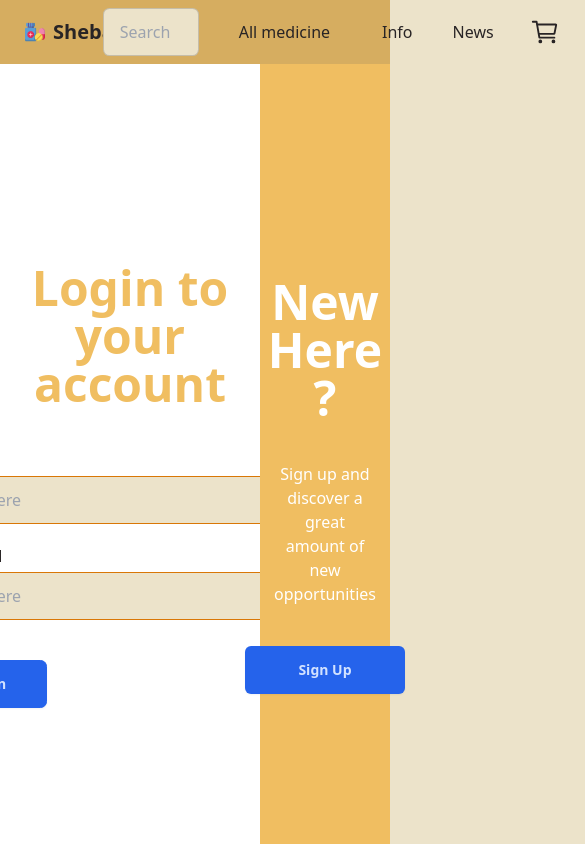
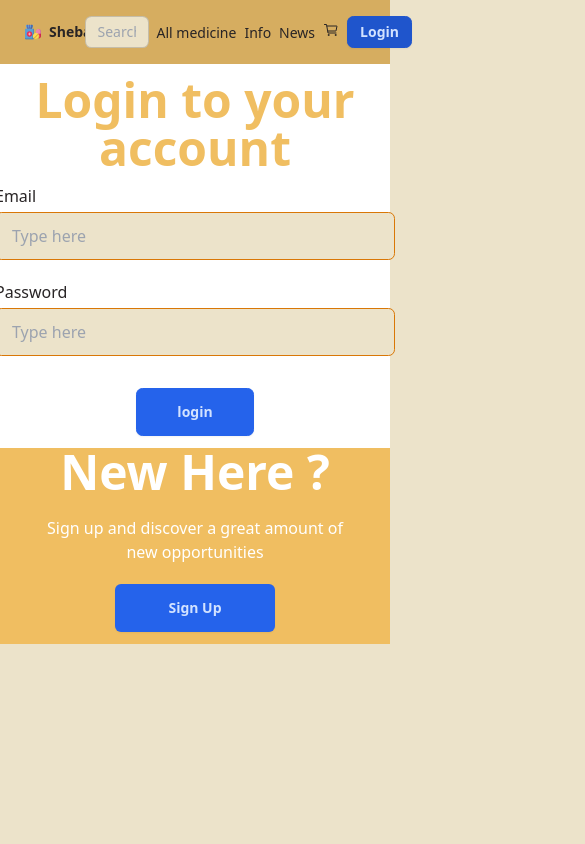
Before and after one commit to NafisOfficial/Sheba-clint, a React (Vite) app: page /login in a window 390 px wide. Shown: the top 844 px of the page, 585 px wide, since content can reach past the window. Built offline with nearby package versions, Linux system fonts and the light colour scheme; no server answers.

Commit message:
responsive1

```diff
--- a/src/Component/Home/Generic/Generic.jsx
+++ b/src/Component/Home/Generic/Generic.jsx
@@ -2,7 +2,7 @@ import GenericCard from '../GenericCard/GenericCard';
 
 const Generic = () => {
     return (
-        <div className='ms-4 grid grid-cols-3 gap-5'>
+        <div className='ms-4 grid md:grid-cols-3 grid-cols-1 gap-5'>
            <GenericCard name={"Paracetamol"}/>
            <GenericCard name={"Amoxicillin"}/>
            <GenericCard name={"Metronidazole"}/>
--- a/src/Component/Home/MostOrdered/MostOrdered.jsx
+++ b/src/Component/Home/MostOrdered/MostOrdered.jsx
@@ -11,7 +11,7 @@ const MostOrdered = () => {
     },[])
 
     return (
-        <div className="grid grid-cols-4 ">
+        <div className="grid md:grid-cols-4 grid-cols-2">
             {druglist.map(drug=><DrugCard key={drug._id} data={drug}/>)}
         </div>
     );
--- a/src/Component/Home/Offered/Offered.jsx
+++ b/src/Component/Home/Offered/Offered.jsx
@@ -1,4 +1,4 @@
-import React, { useEffect, useState } from 'react';
+import { useEffect, useState } from 'react';
 import DrugCard from '../../Shared/DrugCard/DrugCard';
 
 const Offered = () => {
@@ -14,7 +14,7 @@ const Offered = () => {
         .then(data=>setOfferedProduct(data))
     },[])
     return (
-        <div className='grid grid-cols-4'>
+        <div className='grid md:grid-cols-4 grid-cols-2'>
            {offeredProduts?.map(data=><DrugCard key={data._id} data={data} offer={offer}/>)}
         </div>
     );
--- a/src/Component/Shared/DrugCard/DrugCard.jsx
+++ b/src/Component/Shared/DrugCard/DrugCard.jsx
@@ -9,12 +9,12 @@ const DrugCard = ({ data, offer }) => {
     }
 
     return (
-        <div className='m-5'>
+        <div className='md:m-5 m-1'>
             <div className="card w-auto bg-white shadow-xl">
                 <figure>
-                    <img src={data.drugImg} alt={data?.form} className="rounded-xl h-32 w-32" />
+                    <img src={data.drugImg} alt={data?.form} className="rounded-xl md:h-32 md:w-32 h-20 w-20" />
                 </figure>
-                <div className="px-5 items-left ">
+                <div className="md:px-5 px-3 items-left ">
                     <div className="h-44">
                         <h2 className="card-title text-2xl">{data?.brand}<sub className='text-sm mt-2'>{data?.dose}</sub></h2>
                         <p><span className="font-semibold">Form:</span> {data.form}</p>
--- a/src/Component/Shared/Navbar/Navbar.jsx
+++ b/src/Component/Shared/Navbar/Navbar.jsx
@@ -12,21 +12,21 @@ const Navbar = () => {
     const signOut = () => {
         handleLogOut()
             .then(() => {
-                toast.success("logout successful")
+                toast.success("logout successful");
             })
             .catch(() => {
-
+                toast.error("Internal server error");
             })
     }
 
 
     const userDropdown = <div className="dropdown dropdown-end">
         <div tabIndex={0} role="button" className="btn btn-ghost btn-circle avatar">
-            <div className="w-10 rounded-full">
+            <div className="md:w-10 w-7 rounded-full">
                 <img alt={user?.displayName} src={user?.photoURL}  />
             </div>
         </div>
-        <ul tabIndex={0} className="mt-3 z-[1] p-2 shadow menu menu-sm dropdown-content bg-base-100 rounded-box w-52">
+        <ul tabIndex={0} className="mt-3 z-[1] p-2 shadow menu menu-sm dropdown-content bg-base-100 rounded-box md:w-52 w-32">
             <li>
                 <Link to={`/profile`} className="justify-between">
                     Profile
@@ -41,25 +41,25 @@ const Navbar = () => {
         <div className='sticky top-0 z-30'>
             <div className="navbar bg-[#D6AD60] ]">
                 <div className="flex-1">
-                    <Link to="/" className="btn btn-ghost text-xl"><img className='h-5 w-5' src={logo} alt="logo" />Sheba</Link>
+                    <Link to="/" className="btn btn-ghost md:text-xl text-sm"><img className='md:h-5 md:w-5 h-4 w-4' src={logo} alt="logo" />Sheba</Link>
                 </div>
-                <div className="flex-none gap-7">
+                <div className="flex-none md:gap-7 gap-2">
                     <div className="form-control">
-                        <input type="text" placeholder="Search" className="input input-bordered w-24 md:w-auto" />
-                    </div>
-                    <div className='mx-3'>
-                        <Link to="/all-medicine">All medicine</Link>
-                    </div>
-                    <div className='mx-3'>
-                        <Link to="/info">Info</Link>
+                        <input type="text" placeholder="Search" className="input md:input-md input-sm input-bordered md:w-36 w-16 md:w-auto" />
                     </div>
                     <div>
-                        <Link to="/news">News</Link>
+                        <Link to="/all-medicine" className='md:text-base text-sm'>All medicine</Link>
                     </div>
                     <div>
-                        <button className='p-2 rounded-full hover:bg-orange-300'><IoCartOutline className='text-3xl' /></button>
+                        <Link to="/info" className='md:text-base text-sm'>Info</Link>
                     </div>
-                    {user ? userDropdown : <Link to='/login' className="btn  btn-active btn-info">Login</Link>}
+                    <div>
+                        <Link to="/news" className='md:text-base text-sm'>News</Link>
+                    </div>
+                    <div>
+                        <button className='md:p-2 rounded-full hover:bg-orange-300'><IoCartOutline className='md:text-3xl text-base' /></button>
+                    </div>
+                    {user ? userDropdown : <Link to='/login' className="btn md:btn-md btn-sm btn-active btn-info">Login</Link>}
                 </div>
             </div>
         </div>
--- a/src/Pages/GenericPage/GenericPage.jsx
+++ b/src/Pages/GenericPage/GenericPage.jsx
@@ -10,7 +10,7 @@ const GenericPage = () => {
     return (
         <div>
             <h1 className='mb-5 mt-10 text-2xl font-bold text-center'>All {generName} generic datas Are here</h1>
-            <div className='grid grid-cols-4 '>
+            <div className='grid md:grid-cols-4 grid-cols-2'>
                 {datas.map(data => <DrugCard key={data._id} data={data} />)}
             </div>
         </div>
--- a/src/Pages/Login/Login.jsx
+++ b/src/Pages/Login/Login.jsx
@@ -30,9 +30,9 @@ const Login = () => {
 
     return (
         <div>
-            <div className='flex h-screen'>
-                <div className='flex flex-col bg-white w-8/12 items-center justify-center'>
-                    <h1 className='text-5xl font-bold text-center mb-10 text-[#F0BE61]'>Login to your account</h1>
+            <div className='flex md:flex-row flex-col h-screen'>
+                <div className='flex flex-col bg-white md:w-8/12 w-full items-center justify-center'>
+                    <h1 className='text-5xl font-bold text-center md:mb-10 my-3 text-[#F0BE61]'>Login to your account</h1>
                     <Form onSubmit={login} className='flex flex-col gap-5'>
                         <div className='flex flex-col gap-1'>
                             <label htmlFor="email">Email</label>
@@ -43,16 +43,16 @@ const Login = () => {
                             <input type="password" name='password' autoComplete='on' placeholder="Type here" className="input input-bordered input-warning w-[400px]" />
                         </div>
                         {errorMessage && <p className='text-sm text-red-600'>{errorMessage}</p>}
-                        <div className='mt-5'>
+                        <div className='md:mt-5 md:text-left md:mb-0 my-3 text-center'>
                             <input type="submit" className='btn btn-md btn-info px-10' value="login" />
                         </div>
 
                     </Form>
                 </div>
-                <div className='flex flex-col gap-10 px-10 text-white bg-[#f0be61] w-4/12 text-center justify-center items-center'>
+                <div className='flex flex-col md:gap-10 gap-5 px-10 text-white bg-[#f0be61] md:w-4/12 w-full text-center justify-center items-center'>
                     <h1 className='text-5xl font-bold'>New Here ?</h1>
                     <p>Sign up and discover a great amount of new opportunities</p>
-                    <Link to='/signup' className='btn border-none rounded-md btn-info w-40'>Sign Up</Link>
+                    <Link to='/signup' className='btn border-none rounded-md md:mb-0 mb-3 btn-info w-40'>Sign Up</Link>
                 </div>
             </div>
         </div>
```
Also changed, not shown: src/Pages/SignUp/SignUp.jsx (+5 -5 lines).
